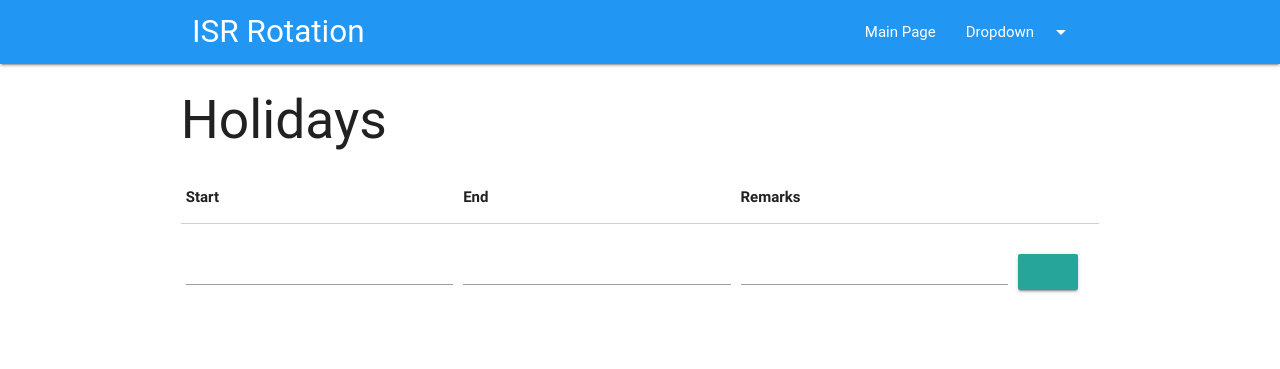
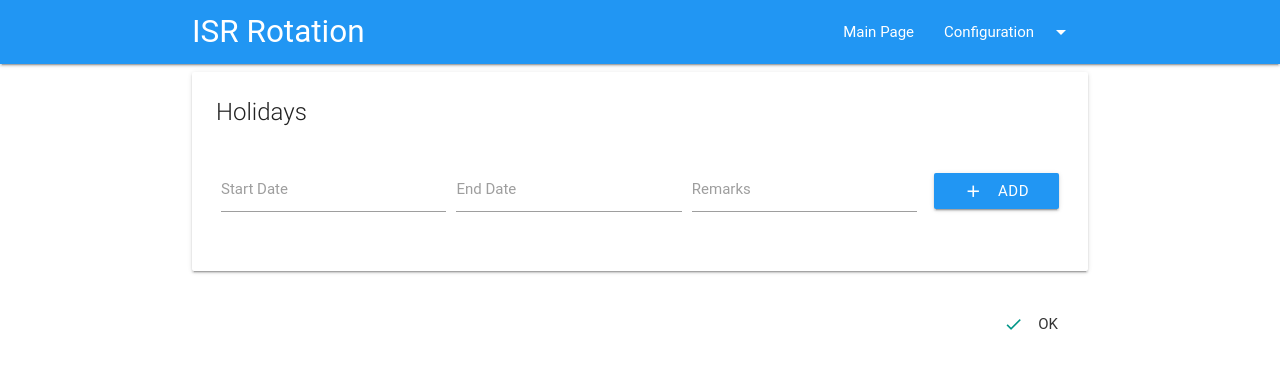
Before and after one commit to ToshiWani/isr_rotation, a Flask app: page /holiday in a window 1280 px wide. Shown: the top 369 px of the page. Run offline with Flask 2, Linux system fonts and the light colour scheme; data that the repository does not hold is empty; parts of the project's set-up code (start-up, migrations or seed data) failed here and were passed over; some libraries are stand-ins or nearby versions; some web fonts are replaced.

Commit message:
Updated holiday and layout page

```diff
--- a/isr_rotation/templates/holiday.html
+++ b/isr_rotation/templates/holiday.html
@@ -2,23 +2,37 @@
 {% block body %}
 
     <div class="row">
-    <h2>Holidays</h2>
-    <table class="table">
-        <thead>
-        <tr>
-            <th>Start</th>
-            <th>End</th>
-            <th>Remarks</th>
-            <th></th>
-        </tr>
-        </thead>
+        <div class="col s12">
+            <div class="card">
+                <div class="card-content">
+                    <div class="card-title">Holidays</div>
+                    <table>
                         <tbody>
                         <tr>
                             <form method="post" action="/holiday/add">
-                <td><input type="text" id="startVac" name="start_date" class="form-control"></td>
-                <td><input type="text" id="endVac" name="end_date" class="form-control"></td>
-                <td><input type="text" id="remarks" name="remarks" class="form-control"></td>
-                <td><button type="submit" class="btn btn-default"><i class="glyphicon glyphicon-plus"></i></button></td>
+                                <td>
+                                    <div class="input-field">
+                                        <input type="text" id="startVac" name="start_date" class="validate">
+                                        <label>Start Date</label>
+                                    </div>
+                                </td>
+                                <td>
+                                    <div class="input-field">
+                                        <input type="text" id="endVac" name="end_date" class="validate">
+                                        <label>End Date</label>
+                                    </div>
+                                </td>
+                                <td>
+                                    <div class="input-field">
+                                        <input type="text" id="remarks" name="remarks" class="form-control">
+                                        <label>Remarks</label>
+                                    </div>
+                                </td>
+                                <td>
+                                    <button type="submit" class="waves-effect waves-light btn blue right">
+                                        <i class="material-icons left">add</i>Add
+                                    </button>
+                                </td>
                             </form>
                         </tr>
                         {% for m in model %}
@@ -27,16 +41,29 @@
                                     <td>{{ m.start }}</td>
                                     <td>{{ m.end }}</td>
                                     <td>{{ m.remarks }}</td>
-                <td><button class="btn btn-danger"><i class="glyphicon glyphicon-trash"></i></button></td>
+                                    <td>
+                                        <button class="waves-effect waves-light btn-flat right">
+                                            Delete
+                                            <i class="material-icons red-text left">delete</i>
+                                        </button>
+                                    </td>
                                     <input type="hidden" value="{{ m.id }}" name="id">
                                 </form>
                             </tr>
                         {% endfor %}
                         </tbody>
                     </table>
-
-
+                </div>
+            </div>
+        </div>
     </div>
 
+    <div class="row">
+        <div class="col s12">
+            <a href="/" type="button" class="modal-action modal-close waves-effect waves-blue btn-flat right">
+                <i class="material-icons teal-text left">check</i>OK
+            </a>
+        </div>
+    </div>
 
 {% endblock %}
--- a/isr_rotation/templates/layout.html
+++ b/isr_rotation/templates/layout.html
@@ -19,7 +19,7 @@
 
 <!-- Dropdown Structure -->
 <ul id="ddConfig" class="dropdown-content">
-    <li><a href="/holiday" class="blue-text">Set Holidays</a></li>
+    <li><a href="/holiday" class="blue-text">Holidays</a></li>
     <li><a href="/email-config" class="blue-text">Email</a></li>
     <li class="divider"></li>
     <li><a href="/log" class="blue-text">System Log</a></li>
@@ -30,13 +30,12 @@
         <ul class="right hide-on-med-and-down ">
             <li><a href="/">Main Page</a></li>
             <!-- Dropdown Trigger -->
-            <li><a class="dropdown-button" href="#!" data-activates="ddConfig">Dropdown<i class="material-icons right">arrow_drop_down</i></a>
+            <li><a class="dropdown-button" href="#!" data-activates="ddConfig">Configuration
+                <i class="material-icons right">arrow_drop_down</i></a>
             </li>
         </ul>
     </div>
 </nav>
-
-
 
 
 <div class="container">
@@ -60,7 +59,5 @@
 {% block scripts %}{% endblock %}
 
 
-
-
 </body>
 </html>
```
Also changed, not shown: isr_rotation/templates/vacation.html (+40 -16 lines). Lines whose indentation alone changed are shown as unchanged.
